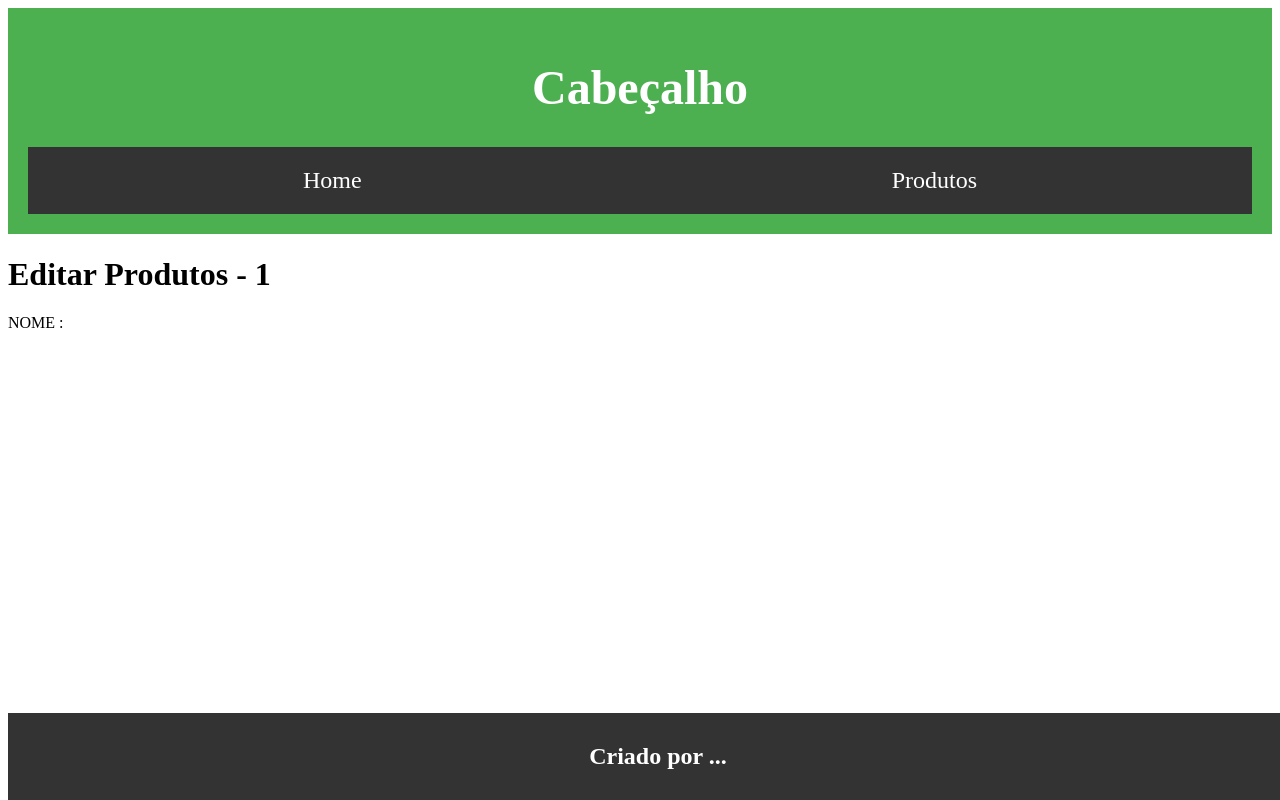
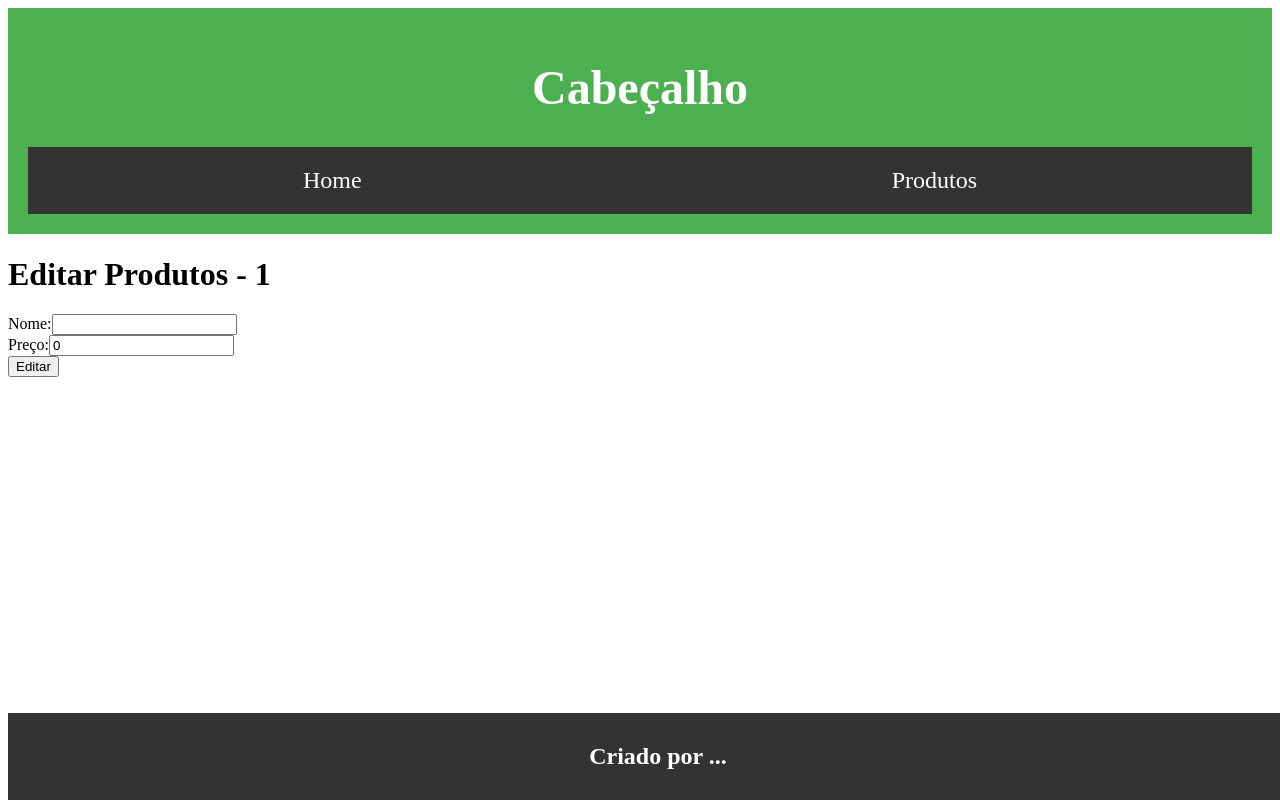
Before and after one commit to 1TDSPH-24/aula-10-2sem, a React (Vite) app in the folder aula10/: page /editar/produtos/1 in a window 1280 px wide. Built offline with nearby package versions, Linux system fonts and the light colour scheme.

Commit message:
Formulário de Edição criado.

```diff
--- a/aula10/src/routes/EditarProdutos/index.tsx
+++ b/aula10/src/routes/EditarProdutos/index.tsx
@@ -28,7 +28,21 @@ export default function EditarProdutos() {
     return (
         <div>
             <h1>Editar Produtos - {id}</h1>
-            <p>NOME : {produto.nome}</p>
+            <div>
+                <form>
+                    <div>
+                        <label>Nome:</label>
+                        <input type="text" name="nome" value={produto?.nome} onChange={(e)=>setProduto({...produto, nome : e.target.value})}/>
+                    </div>
+                    <div>
+                        <label>Preço:</label>
+                        <input type="number" name="preco" value={produto?.preco} onChange={(e)=>setProduto({...produto, preco : parseFloat(e.target.value)})}/>
+                    </div>
+                    <div>
+                        <button type="submit">Editar</button>
+                    </div>
+                </form>
+            </div>
         </div>
     );
 }
```
